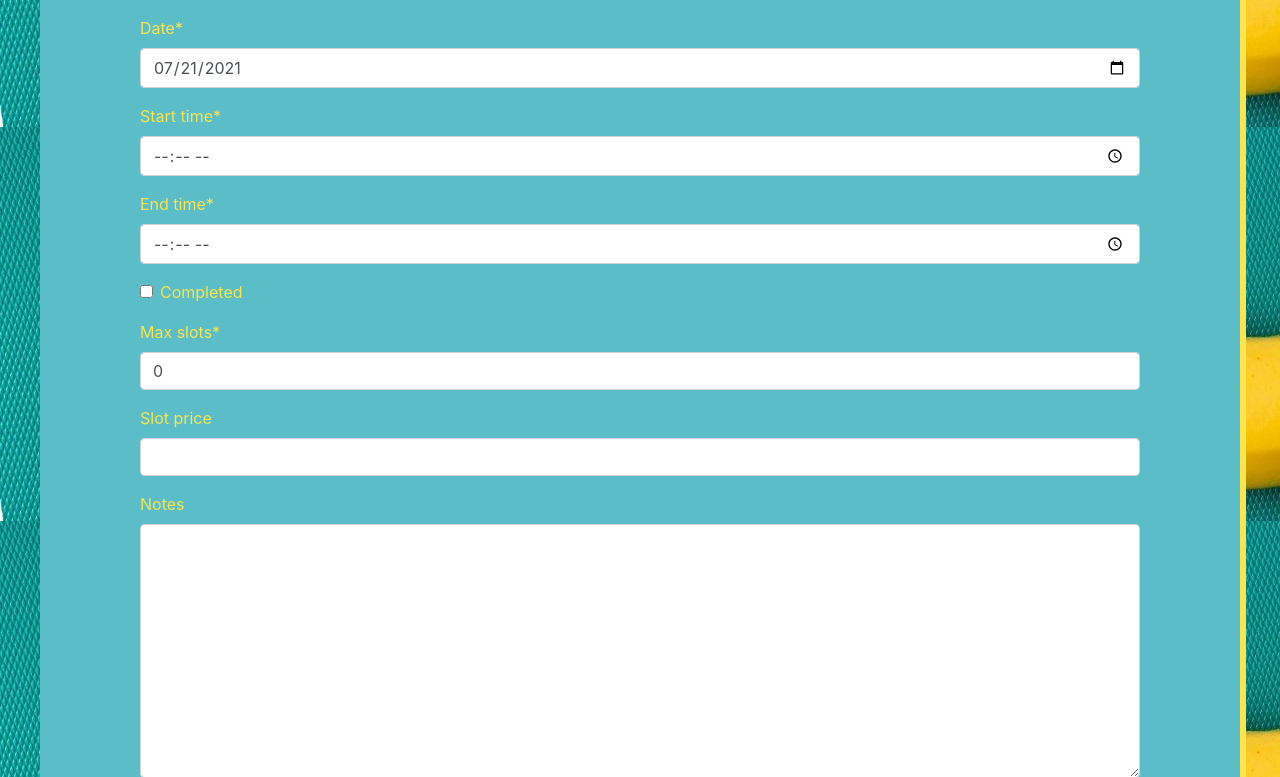
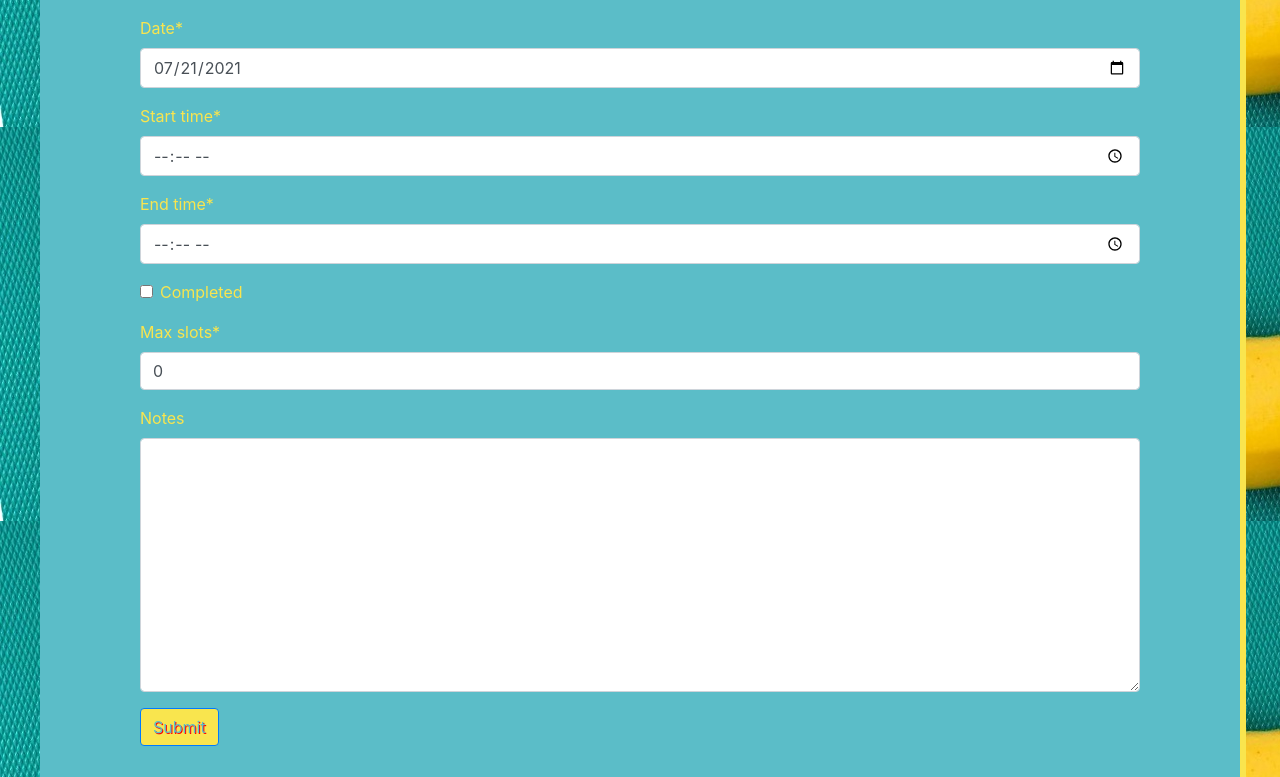
Before and after one commit to nvalle0624/kenzie-q4-capstone, a Django app: page /session_form/ in a window 1280 px wide. Shown: the part 1055-1832 px from the top of the page. Run offline with Django 3.2, Linux system fonts and the light colour scheme; the visitor is signed in with stand-in values (Sample User, id 1); data that the repository does not hold is empty; some libraries are stand-ins or nearby versions.

Commit message:
moved key

```diff
--- a/bananadog/settings.py
+++ b/bananadog/settings.py
@@ -22,8 +22,8 @@ BASE_DIR = Path(__file__).resolve().parent.parent
 # See https://docs.djangoproject.com/en/3.2/howto/deployment/checklist/
 
 # SECURITY WARNING: keep the secret key used in production secret!
-# SECRET_KEY = config('SECRET_KEY')
-SECRET_KEY = 'django-insecure-_jlul8g10rsxtrr$d978i&c@q%%)cj*obc#j1=47oxqpn65^ar'
+SECRET_KEY = config('SECRET_KEY')
+# SECRET_KEY = 'django-insecure-_jlul8g10rsxtrr$d978i&c@q%%)cj*obc#j1=47oxqpn65^ar'
 
 # SECURITY WARNING: don't run with debug turned on in production!
 DEBUG = True
@@ -140,6 +140,7 @@ USE_TZ = True
 # https://docs.djangoproject.com/en/3.2/howto/static-files/
 
 STATIC_URL = '/static/'
+STATIC_ROOT = STATIC_URL
 
 # STATIC_ROOT = os.path.join(BASE_DIR, 'static')
 
--- a/templates/session_detail.html
+++ b/templates/session_detail.html
@@ -19,7 +19,7 @@
         <p class="card-text"><b>Date:</b> {{session.date}}</p>
         <p class="card-text"><b>Start:</b> {{session.start_time}}</p>
         <p class="card-text"><b>End:</b> {{session.end_time}}</p>
-        <p class="card-text"><b>Pice per slot:</b> ${{session.adjusted_slot_price}}</p>
+        <!-- <p class="card-text"><b>Pice per slot:</b> ${{session.adjusted_slot_price}}</p> -->
         <p class="card-text"></p><b>Description:</b> {{session.description}}</p>
 </div>
 
--- a/training_sessions/forms.py
+++ b/training_sessions/forms.py
@@ -26,7 +26,7 @@ class SessionForm(forms.ModelForm):
             'end_time',
             'completed',
             'max_slots',
-            'slot_price',
+            # 'slot_price',
             'notes',
         ]
 
--- a/training_sessions/models.py
+++ b/training_sessions/models.py
@@ -69,7 +69,7 @@ class Session(models.Model):
     slots_available = models.IntegerField(default=0, editable=False)
     full = models.BooleanField(default=False)
     notes = models.TextField(blank=True)
-    slot_price = models.IntegerField(blank=True, null=True)
+    # slot_price = models.IntegerField(blank=True, null=True)
     adjusted_slot_price = models.IntegerField(blank=True, null=True)
 
     def __str__(self):
--- a/training_sessions/views.py
+++ b/training_sessions/views.py
@@ -77,10 +77,10 @@ def session_view(request, session_id: int):
         form = SessionTriggerForm()
         return HttpResponseRedirect(reverse('calendar'))
     # price adjustment needs to be rounded
-    this_session.adjusted_slot_price = this_session.slot_price
-    for dog in dogs_assigned:
-        this_session.adjusted_slot_price *= 1.1
-        this_session.save()
+    # this_session.adjusted_slot_price = this_session.slot_price
+    # for dog in dogs_assigned:
+    #     this_session.adjusted_slot_price *= 1.1
+    #     this_session.save()
     return render(request, 'session_detail.html', {'session': this_session, 'dogs_assigned': dogs_assigned, 'this_user': this_user, 'num_of_dogs': num_of_dogs, 'open_slots': open_slots})
 
 
@@ -195,7 +195,7 @@ class SessionEditView(UserPassesTestMixin, UpdateView):
         'end_time',
         'completed',
         'max_slots',
-        'slot_price',
+        # 'slot_price',
         'notes',
     ]
 
```
Also changed, not shown: admin_users/migrations/0001_initial.py, admin_users/migrations/0002_trainer_profile_pic.py, all_messages/migrations/0001_initial.py, dogs/migrations/0001_initial.py, dogs/migrations/0002_initial.py, media_files/migrations/0001_initial.py, notifications/migrations/0001_initial.py, training_sessions/migrations/0001_initial.py, training_sessions/migrations/0002_remove_session_slot_price.py, training_sessions/migrations/0003_session_adjusted_slot_price.py (deleted), users/migrations/0001_initial.py, 1 other file.
